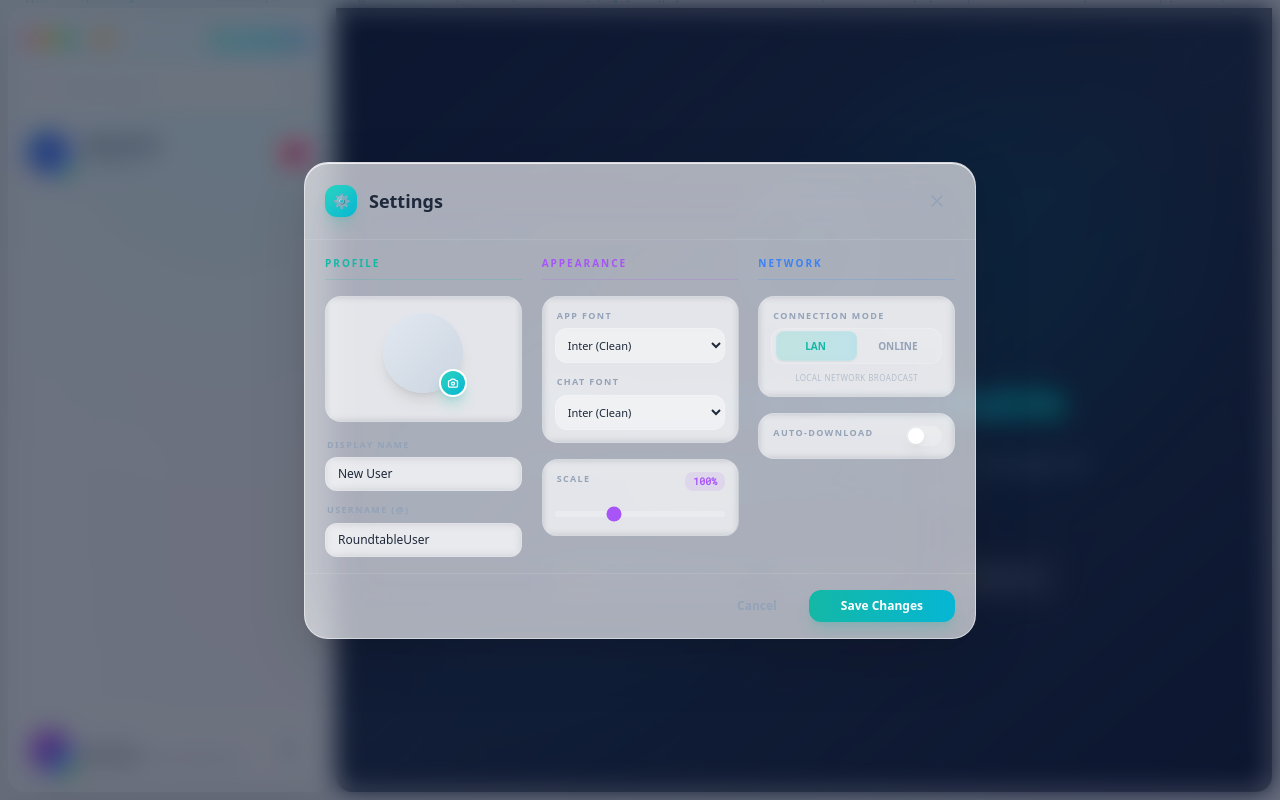
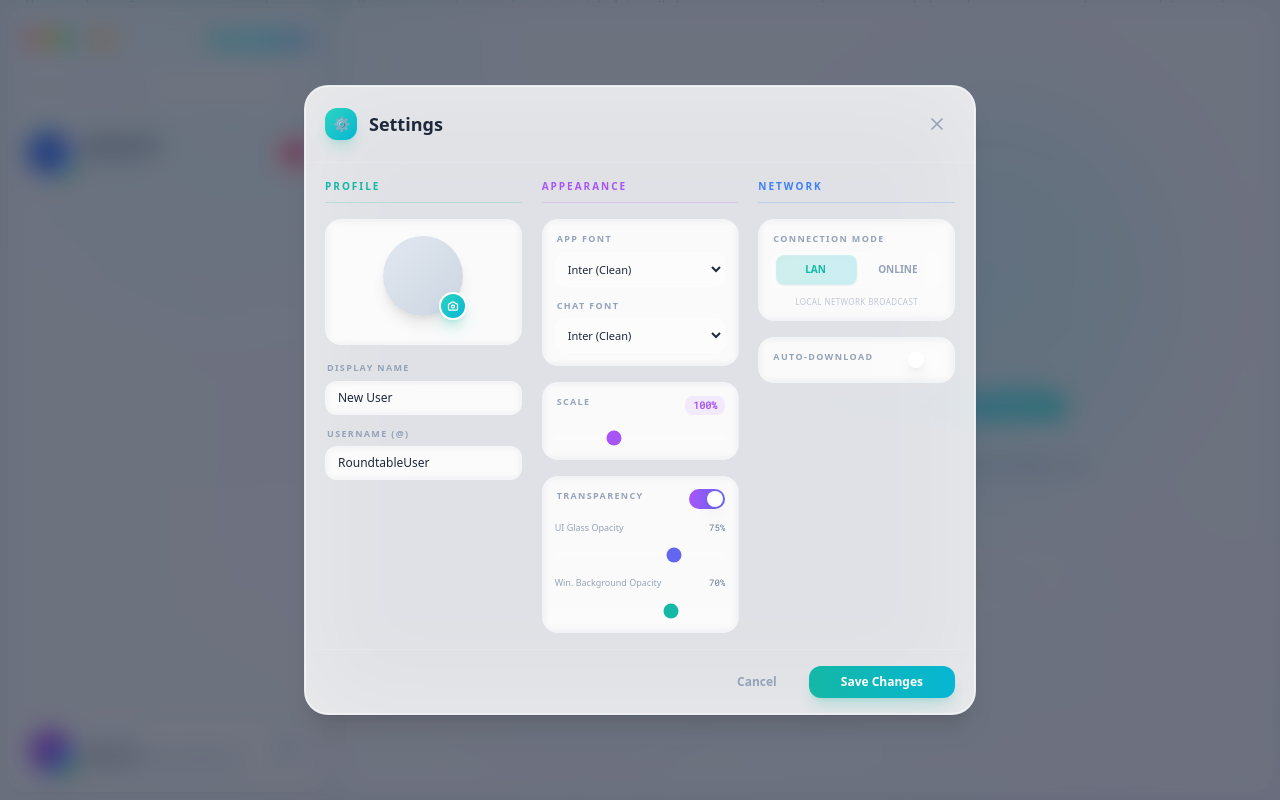
Before and after one commit to thefoultarnished/roundtableapp, a React (Vite) app: page / in a window 1280 px wide. Both pictures are taken after a click on the button 288 px from the left and 750 px from the top of the page. Built offline with nearby package versions, Linux system fonts and the light colour scheme.

Commit message:
revamp ui

```diff
--- a/src/App.jsx
+++ b/src/App.jsx
@@ -25,8 +25,27 @@ function AppContent() {
   useTauriIntegration();
   useTheme();
 
+  React.useEffect(() => {
+    const isTransparent = localStorage.getItem('windowTransparency') !== 'false';
+    if (isTransparent) {
+       // Semi-transparent base
+       const level = parseFloat(localStorage.getItem('transparencyLevel') || '0.75');
+       const winOpacity = parseFloat(localStorage.getItem('windowOpacity') || '0.70');
+
+       document.documentElement.style.setProperty('--glass-opacity', level);
+
+       const isDark = document.documentElement.classList.contains('dark') || localStorage.getItem('theme') === 'dark';
+       document.getElementById('root').style.background = isDark
+          ? `rgba(2, 6, 23, ${winOpacity})`
+          : `rgba(235, 238, 244, ${winOpacity})`;
+    } else {
+       const isDark = document.documentElement.classList.contains('dark');
+       document.getElementById('root').style.background = isDark ? '#020617' : '#e2e8f0';
+    }
+  }, []);
+
   return (
-    <div className="h-screen flex flex-row overflow-hidden relative bg-slate-100 dark:bg-slate-900">
+    <div className="h-screen flex flex-row overflow-hidden relative">
       {/* Animated background layers */}
       <AuroraBackground />
       <Particles />
--- a/src/components/ChatArea.jsx
+++ b/src/components/ChatArea.jsx
@@ -110,7 +110,7 @@ export default function ChatArea() {
   // ===== Welcome Screen =====
   if (!state.activeChatUserId) {
     return (
-      <main className="flex-1 h-full flex flex-col rounded-b-2xl shadow-2xl z-10 min-w-[400px] overflow-hidden relative bg-gradient-to-br from-slate-900 via-slate-800 to-slate-900 border border-white/5 border-t-0">
+      <main className="glass-panel flex-1 h-full flex flex-col rounded-2xl z-10 min-w-[400px] overflow-hidden relative">
         {/* Animated background elements */}
         <div className="absolute inset-0 overflow-hidden pointer-events-none">
           <div className="absolute top-20 right-20 w-96 h-96 bg-gradient-to-br from-cyan-500/10 to-teal-500/5 rounded-full blur-3xl animate-pulse" style={{ animationDuration: '4s' }} />
@@ -214,7 +214,7 @@ export default function ChatArea() {
 
   // ===== Active Chat =====
   return (
-    <main className="flex-1 h-full flex flex-col rounded-2xl shadow-2xl z-10 min-w-[400px] overflow-hidden relative bg-gradient-to-b from-slate-900 to-slate-950 border border-white/5">
+    <main className="glass-panel flex-1 h-full flex flex-col rounded-2xl z-10 min-w-[400px] overflow-hidden relative">
       {/* Ambient background */}
       <div className="absolute inset-0 pointer-events-none">
         <div className="absolute top-0 right-0 w-96 h-96 bg-gradient-to-br from-cyan-500/5 to-teal-500/5 blur-3xl" />
@@ -222,7 +222,7 @@ export default function ChatArea() {
 
       <div className="flex flex-col flex-grow h-full relative z-10">
         {/* Chat header */}
-        <header className="px-6 py-4 flex items-center justify-between space-x-4 flex-shrink-0 border-b border-white/5 bg-gradient-to-r from-slate-900/80 to-slate-800/40 backdrop-blur-xl">
+        <header className="px-6 py-4 flex items-center justify-between space-x-4 flex-shrink-0 border-b border-white/5 backdrop-blur-xl">
           <div className="flex items-center space-x-4 min-w-0">
             {/* Avatar */}
             <div className="relative flex-shrink-0 group">
--- a/src/components/SettingsModal.jsx
+++ b/src/components/SettingsModal.jsx
@@ -14,6 +14,9 @@ export default function SettingsModal() {
   const [fontScale, setFontScale] = useState(100);
   const [saveStatus, setSaveStatus] = useState('');
   const [profilePicture, setProfilePicture] = useState('');
+  const [windowTransparency, setWindowTransparency] = useState(true);
+  const [transparencyLevel, setTransparencyLevel] = useState(0.75); // UI Glass
+  const [windowOpacity, setWindowOpacity] = useState(0.70); // Main Background
 
   useEffect(() => {
     // Sync state from localStorage when settings are opened
@@ -25,6 +28,9 @@ export default function SettingsModal() {
       setChatFont(localStorage.getItem('chatFont') || "'Inter', sans-serif");
       setFontScale(parseInt(localStorage.getItem('fontSizeScale') || '100'));
       setProfilePicture(localStorage.getItem('profilePicture') || '');
+      setWindowTransparency(localStorage.getItem('windowTransparency') !== 'false');
+      setTransparencyLevel(parseFloat(localStorage.getItem('transparencyLevel') || '0.75'));
+      setWindowOpacity(parseFloat(localStorage.getItem('windowOpacity') || '0.70'));
     };
 
     if (state.settingsOpen) {
@@ -46,10 +52,27 @@ export default function SettingsModal() {
     localStorage.setItem('autoDownloadFiles', autoDownload);
     localStorage.setItem('appFont', appFont);
     localStorage.setItem('chatFont', chatFont);
+    localStorage.setItem('windowTransparency', windowTransparency);
+    localStorage.setItem('transparencyLevel', transparencyLevel);
+    localStorage.setItem('windowOpacity', windowOpacity);
 
     document.documentElement.style.setProperty('--app-font', appFont);
     document.documentElement.style.setProperty('--chat-font', chatFont);
     document.documentElement.style.setProperty('--font-size-scale', fontScale / 100);
+    document.documentElement.style.setProperty('--glass-opacity', transparencyLevel);
+
+    // Apply Transparency
+    if (windowTransparency) {
+       const isDark = document.documentElement.classList.contains('dark') || localStorage.getItem('theme') === 'dark';
+       // Use separate windowOpacity value
+       document.getElementById('root').style.background = isDark
+          ? `rgba(2, 6, 23, ${windowOpacity})`
+          : `rgba(235, 238, 244, ${windowOpacity})`;
+    } else {
+       // Force opaque backgrounds based on theme
+       const isDark = document.documentElement.classList.contains('dark');
+       document.getElementById('root').style.background = isDark ? '#020617' : '#e2e8f0';
+    }
 
     if (displayName !== oldDisplayName || username !== oldUsername) {
       announcePresence();
@@ -177,6 +200,62 @@ export default function SettingsModal() {
               <input type="range" min="50" max="200" step="10" value={fontScale} onChange={(e) => setFontScale(e.target.value)}
                 className="w-full h-1.5 rounded-lg appearance-none bg-white/20 dark:bg-white/10 accent-purple-500 cursor-pointer" />
             </div>
+
+            {/* Window Transparency Toggle */}
+            {/* Window Transparency Toggle */}
+             <div className="p-3 rounded-2xl bg-white/15 dark:bg-white/5 border border-white/15 dark:border-white/5 backdrop-blur-sm space-y-3">
+              <div className="flex items-center justify-between">
+                <span className={labelClass + ' mb-0'}>Transparency</span>
+                <label className="relative inline-flex items-center cursor-pointer">
+                  <input
+                    type="checkbox"
+                    checked={windowTransparency}
+                    onChange={(e) => setWindowTransparency(e.target.checked)}
+                    className="sr-only peer"
+                  />
+                  <div className="w-9 h-5 bg-white/20 dark:bg-white/10 rounded-full peer peer-checked:bg-gradient-to-r peer-checked:from-purple-500 peer-checked:to-indigo-500 transition-all after:content-[''] after:absolute after:top-[2px] after:left-[2px] after:bg-white after:rounded-full after:h-4 after:w-4 after:transition-all peer-checked:after:translate-x-4 after:shadow-lg" />
+                </label>
+              </div>
+
+              {/* Transparency Level Slider */}
+              {windowTransparency && (
+                <div className="animate-fade-in-down space-y-3">
+                  {/* UI Glass Opacity */}
+                  <div>
+                    <div className="flex justify-between items-center mb-1.5">
+                      <label className="text-[9px] text-slate-400 font-medium">UI Glass Opacity</label>
+                      <span className="text-[9px] font-mono text-slate-500">{Math.round(transparencyLevel * 100)}%</span>
+                    </div>
+                    <input
+                      type="range"
+                      min="10"
+                      max="100"
+                      step="5"
+                      value={transparencyLevel * 100}
+                      onChange={(e) => setTransparencyLevel(e.target.value / 100)}
+                      className="w-full h-1.5 rounded-lg appearance-none bg-white/20 dark:bg-white/10 accent-indigo-500 cursor-pointer"
+                    />
+                  </div>
+
+                  {/* Background Opacity */}
+                  <div>
+                   <div className="flex justify-between items-center mb-1.5">
+                      <label className="text-[9px] text-slate-400 font-medium">Win. Background Opacity</label>
+                      <span className="text-[9px] font-mono text-slate-500">{Math.round(windowOpacity * 100)}%</span>
+                    </div>
+                    <input
+                      type="range"
+                      min="0"
+                      max="100"
+                      step="5"
+                      value={windowOpacity * 100}
+                      onChange={(e) => setWindowOpacity(e.target.value / 100)}
+                      className="w-full h-1.5 rounded-lg appearance-none bg-white/20 dark:bg-white/10 accent-teal-500 cursor-pointer"
+                    />
+                  </div>
+                </div>
+              )}
+            </div>
           </div>
 
           {/* Column 3: Network */}
--- a/src/components/Sidebar.jsx
+++ b/src/components/Sidebar.jsx
@@ -33,7 +33,7 @@ export default function Sidebar() {
   return (
     <aside
       id="user-list-container"
-      className="glass-panel-heavy my-2 ml-2 rounded-2xl flex flex-col flex-shrink-0 z-10 w-[320px] max-w-[500px]"
+      className="glass-panel my-2 ml-2 rounded-2xl flex flex-col flex-shrink-0 z-10 w-[320px] max-w-[500px]"
       style={{ height: 'calc(100vh - 16px)' }}
     >
       {/* Logo & Status Header */}
--- a/src/styles/index.css
+++ b/src/styles/index.css
@@ -9,15 +9,22 @@
   --app-font: 'Inter', sans-serif;
   --chat-font: 'Inter', sans-serif;
 
-  /* Glass tokens — Light */
-  --glass-bg: rgba(255, 255, 255, 0.45);
-  --glass-bg-heavy: rgba(255, 255, 255, 0.65);
-  --glass-bg-light: rgba(255, 255, 255, 0.25);
-  --glass-border: rgba(255, 255, 255, 0.5);
+  /* Glass tokens — Light (Premium Mac-like) */
+  --glass-opacity: 0.75;
+  --glass-bg: rgba(255, 255, 255, var(--glass-opacity));
+  --glass-bg-heavy: rgba(255, 255, 255, calc(var(--glass-opacity) + 0.1));
+  --glass-bg-light: rgba(255, 255, 255, calc(var(--glass-opacity) - 0.35));
+  --glass-border: rgba(255, 255, 255, 0.4);
   --glass-border-subtle: rgba(255, 255, 255, 0.2);
-  --glass-highlight: rgba(255, 255, 255, 0.8);
-  --glass-shadow: 0 8px 32px rgba(0, 0, 0, 0.08), 0 2px 8px rgba(0, 0, 0, 0.04);
-  --glass-shadow-lg: 0 20px 60px rgba(0, 0, 0, 0.12), 0 8px 24px rgba(0, 0, 0, 0.06);
+  --glass-highlight: rgba(255, 255, 255, 0.5);
+  --glass-shadow:
+    0 4px 6px -1px rgba(0, 0, 0, 0.05),
+    0 2px 4px -1px rgba(0, 0, 0, 0.03),
+    0 0 0 1px rgba(0, 0, 0, 0.02); /* Crisp outline */
+  --glass-shadow-lg:
+    0 20px 25px -5px rgba(0, 0, 0, 0.1),
+    0 10px 10px -5px rgba(0, 0, 0, 0.04),
+    0 0 0 1px rgba(0, 0, 0, 0.02);
 
   /* Accent palette */
   --accent-1: #14b8a6;
@@ -39,14 +46,22 @@
 }
 
 .dark {
-  --glass-bg: rgba(15, 23, 42, 0.55);
-  --glass-bg-heavy: rgba(15, 23, 42, 0.75);
-  --glass-bg-light: rgba(15, 23, 42, 0.35);
-  --glass-border: rgba(148, 163, 184, 0.15);
-  --glass-border-subtle: rgba(148, 163, 184, 0.08);
-  --glass-highlight: rgba(255, 255, 255, 0.06);
-  --glass-shadow: 0 8px 32px rgba(0, 0, 0, 0.4), 0 2px 8px rgba(0, 0, 0, 0.2);
-  --glass-shadow-lg: 0 20px 60px rgba(0, 0, 0, 0.5), 0 8px 24px rgba(0, 0, 0, 0.3);
+  /* Dark Mode — Deep & Rich */
+  --glass-opacity: 0.35; /* Much more transparent base for dark mode */
+  --glass-bg: rgba(30, 41, 59, var(--glass-opacity));
+  --glass-bg-heavy: rgba(15, 23, 42, calc(var(--glass-opacity) + 0.1));
+  --glass-bg-light: rgba(30, 41, 59, calc(var(--glass-opacity) - 0.15));
+  --glass-border: rgba(255, 255, 255, 0.08);
+  --glass-border-subtle: rgba(255, 255, 255, 0.05);
+  --glass-highlight: rgba(255, 255, 255, 0.08);
+  --glass-shadow:
+    0 4px 6px -1px rgba(0, 0, 0, 0.3),
+    0 2px 4px -1px rgba(0, 0, 0, 0.15),
+    0 0 0 1px rgba(0, 0, 0, 0.4);
+  --glass-shadow-lg:
+    0 20px 25px -5px rgba(0, 0, 0, 0.5),
+    0 10px 10px -5px rgba(0, 0, 0, 0.3),
+    0 0 0 1px rgba(0, 0, 0, 0.5);
 
   --accent-glow: rgba(34, 211, 238, 0.3);
 
@@ -72,11 +87,11 @@ html, body {
   padding: 0;
   width: 100%;
   height: 100%;
-  background: #e2e8f0; /* Default light bg */
+  background: transparent !important; /* Allow root transparency to work */
 }
 
 .dark html, .dark body {
-  background: #020617; /* Default dark bg */
+  background: transparent !important;
 }
 
 #root {
@@ -116,21 +131,23 @@ html, body {
 
 .glass-panel {
   background: var(--glass-bg);
-  backdrop-filter: blur(20px) saturate(180%);
-  -webkit-backdrop-filter: blur(20px) saturate(180%);
-  border: 1px solid var(--glass-border);
-  box-shadow: var(--glass-shadow),
-    inset 0 1px 0 var(--glass-highlight);
+  backdrop-filter: blur(40px) saturate(180%);
+  -webkit-backdrop-filter: blur(40px) saturate(180%);
+  border: 1px solid var(--glass-border-subtle);
+  box-shadow:
+    var(--glass-shadow),
+    inset 0 0 0 1px var(--glass-highlight); /* Chamfered edge effect */
   transition: all 0.4s cubic-bezier(0.4, 0, 0.2, 1);
 }
 
 .glass-panel-heavy {
   background: var(--glass-bg-heavy);
-  backdrop-filter: blur(40px) saturate(200%);
-  -webkit-backdrop-filter: blur(40px) saturate(200%);
-  border: 1px solid var(--glass-border);
-  box-shadow: var(--glass-shadow-lg),
-    inset 0 1px 0 var(--glass-highlight);
+  backdrop-filter: blur(50px) saturate(200%);
+  -webkit-backdrop-filter: blur(50px) saturate(200%);
+  border: 1px solid var(--glass-border-subtle);
+  box-shadow:
+    var(--glass-shadow-lg),
+    inset 0 0 0 1px var(--glass-highlight); /* Chamfered edge effect */
 }
 
 /* Glass hover lift — reuse everywhere */
```
